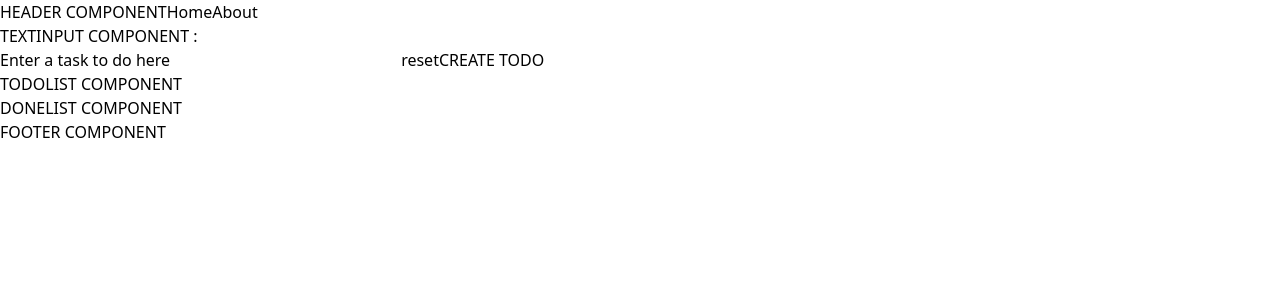
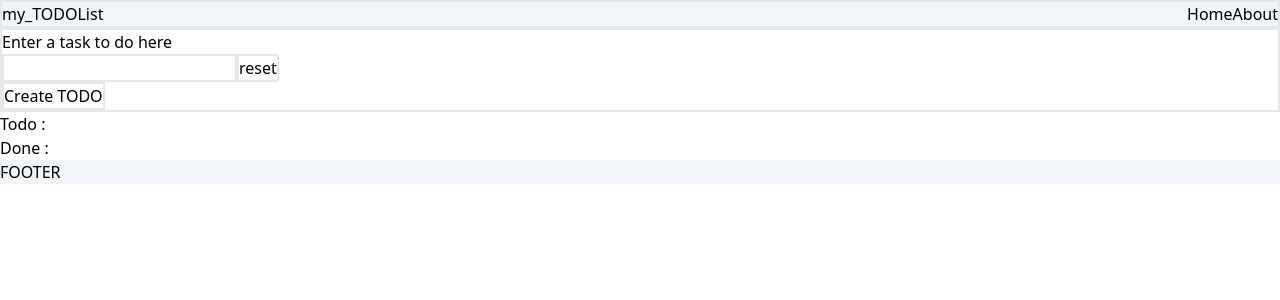
Before and after one commit to lnoel4289/todolist, a React (Vite) app: page / in a window 1280 px wide. Shown: the top 300 px of the page. Built offline with nearby package versions, Linux system fonts and the light colour scheme.

Commit message:
first steps css

```diff
--- a/src/components/Done/index.jsx
+++ b/src/components/Done/index.jsx
@@ -2,7 +2,7 @@ import { useDispatch } from "react-redux";
 import * as todoListActions from "../TodoList/todoListSlice";
 import * as doneListActions from "../DoneList/doneListSlice";
 
-const Done = ({ done, checked, index }) => {
+const Done = ({ done, index, isChecked }) => {
   const dispatch = useDispatch();
   function handleUncheck() {
     dispatch(todoListActions.add(done));
@@ -16,7 +16,7 @@ const Done = ({ done, checked, index }) => {
   return (
     <div data-testid="done-list-item">
       {done}{" "}
-      <input type="checkbox" checked={checked} onChange={handleUncheck} />
+      <input type="checkbox" checked={isChecked} onChange={handleUncheck} />
       <i className="fa-solid fa-trash" onClick={handleDelete} />
     </div>
   );
--- a/src/components/DoneList/index.jsx
+++ b/src/components/DoneList/index.jsx
@@ -7,12 +7,12 @@ const DoneList = () => {
 
   return (
     <div>
-      DONELIST COMPONENT
+      <h2>Done :</h2>
       <ul>
         {doneList.map((done, index) => {
           return (
             <li key={`done${index}`}>
-              <Done done={done} index={index} checked={true} />
+              <Done done={done} index={index} isChecked={true} />
             </li>
           );
         })}
--- a/src/components/Footer/index.jsx
+++ b/src/components/Footer/index.jsx
@@ -1,7 +1,7 @@
 import React from "react";
 
 const Footer = () => {
-  return <footer>FOOTER COMPONENT</footer>;
+  return <footer className="bg-slate-100">FOOTER</footer>;
 };
 
 export default Footer;
--- a/src/components/Header/index.jsx
+++ b/src/components/Header/index.jsx
@@ -1,10 +1,21 @@
 import { NavLink } from "react-router-dom";
 
 const Header = () => {
-  return <header>HEADER COMPONENT
-    <NavLink to="/">Home</NavLink>
-    <NavLink to="/about">About</NavLink>
-  </header>;
+  return (
+    <header className="flex justify-between bg-slate-100 border-2" >
+      <div>my_TODOList</div>
+      <nav>
+        <ul className="flex">
+          <li>
+            <NavLink to="/">Home</NavLink>
+          </li>
+          <li>
+            <NavLink to="/about">About</NavLink>
+          </li>
+        </ul>
+      </nav>
+    </header>
+  );
 };
 
 export default Header;
--- a/src/components/TextInput/index.jsx
+++ b/src/components/TextInput/index.jsx
@@ -18,9 +18,9 @@ const TextInput = () => {
 
   return (
     <>
-      TEXTINPUT COMPONENT :
-      <form>
+      <form className="border-2">
         <label htmlFor="todoTextInput">Enter a task to do here</label>
+        <div>
           <input
             type="text"
             id="todoTextInput"
@@ -33,15 +33,23 @@ const TextInput = () => {
                 handleSubmit();
               }
             }}
-          required
+            size=""
+            className="border-2"
           />
           <input
             type="reset"
             value="reset"
             onClick={handleReset}
             data-testid="reset-btn"
+            className="border-2"
           />
-        <input type="button" value="CREATE TODO" onClick={handleSubmit} />
+        </div>
+        <input
+          type="button"
+          value="Create TODO"
+          onClick={handleSubmit}
+          className="border-2"
+        />
       </form>
     </>
   );
--- a/src/components/Todo/index.jsx
+++ b/src/components/Todo/index.jsx
@@ -2,7 +2,7 @@ import { useDispatch } from "react-redux";
 import * as todoListActions from "../TodoList/todoListSlice";
 import * as doneListActions from "../DoneList/doneListSlice";
 
-const Todo = ({ todo, index, checked }) => {
+const Todo = ({ todo, index, isChecked }) => {
   const dispatch = useDispatch();
   function handleCheck() {
     dispatch(doneListActions.add(todo));
@@ -15,8 +15,8 @@ const Todo = ({ todo, index, checked }) => {
 
   return (
     <div data-testid="todo-list-item">
-      {index + 1} {todo}{" "}
-      <input type="checkbox" checked={checked} onChange={handleCheck} />{" "}
+      {todo}{" "}
+      <input type="checkbox" checked={isChecked} onChange={handleCheck} />{" "}
       <i className="fa-solid fa-trash" onClick={handleDelete} />
     </div>
   );
--- a/src/components/TodoList/index.jsx
+++ b/src/components/TodoList/index.jsx
@@ -5,17 +5,17 @@ const TodoList = () => {
   const todoList = useSelector((state) => state.todoList);
 
   return (
-    <div>
-      TODOLIST COMPONENT
-      <ul>
+    <div className="">
+      <h2>Todo :</h2>
+      <ol>
         {todoList.map((todo, index) => {
           return (
             <li key={`todo${index}`}>
-              <Todo todo={todo} index={index} checked={false} />
+              <Todo todo={todo} index={index} isChecked={false} />
             </li>
           );
         })}
-      </ul>
+      </ol>
     </div>
   );
 };
--- a/src/pages/MyTodoList/index.jsx
+++ b/src/pages/MyTodoList/index.jsx
@@ -5,11 +5,11 @@ import TextInput from "../../components/TextInput";
 
 const HomePage = () => {
   return (
-    <>
+    <div>
       <TextInput />
       <TodoList />
       <DoneList />
-    </>
+    </div>
   );
 };
 
```
Lines whose indentation alone changed are shown as unchanged.
